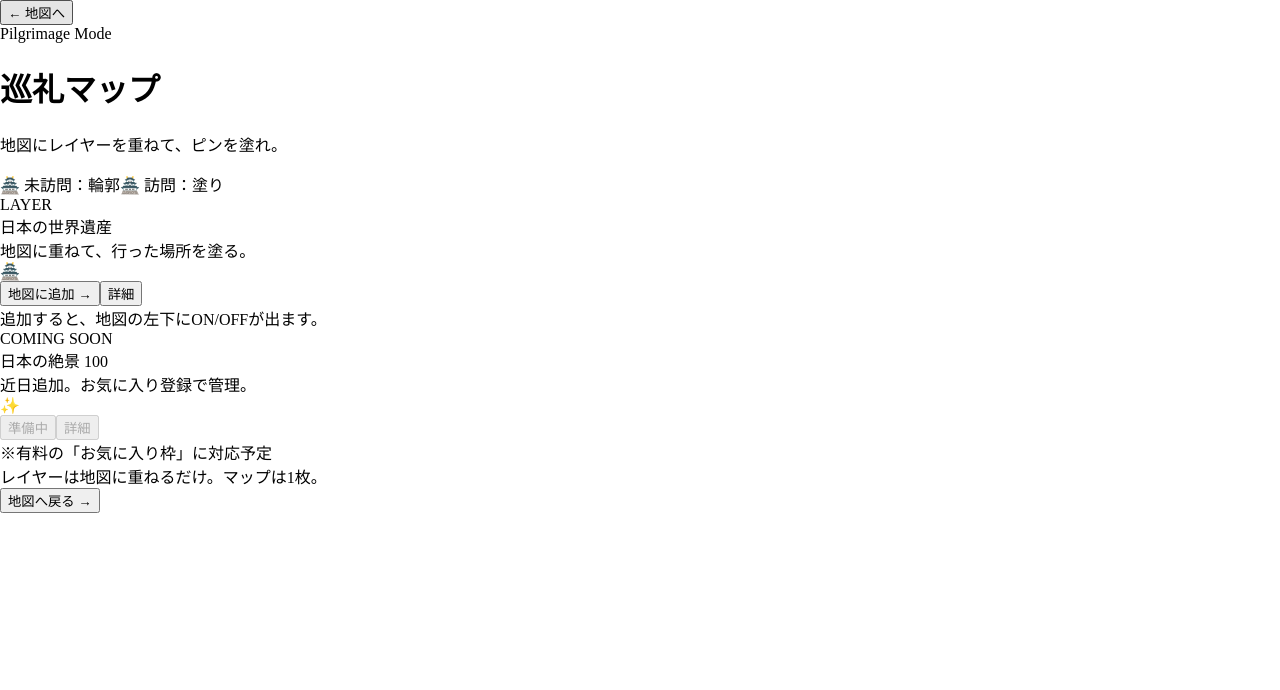
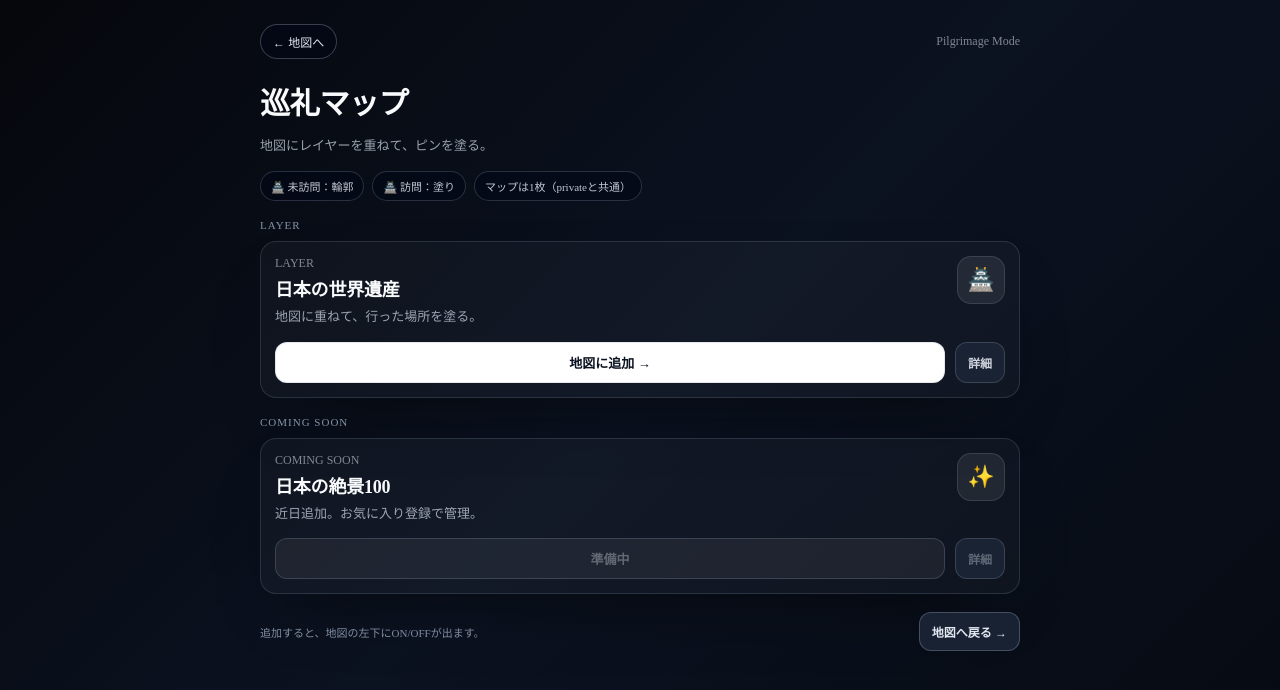
Before and after one commit to sakasakainfinity-dotcom/travel-memory, a Next.js app: page /pilgrimage in a window 1280 px wide. Shown: the top 690 px of the page. Built offline with nearby package versions, Linux system fonts and the light colour scheme.

Commit message:
Refactor PilgrimageMenuPage to PilgrimagePage

```diff
--- a/src/app/pilgrimage/page.tsx
+++ b/src/app/pilgrimage/page.tsx
@@ -1,155 +1,306 @@
 "use client";
 
 import { useRouter } from "next/navigation";
+import { useEffect, useMemo, useState } from "react";
 
-export default function PilgrimageMenuPage() {
+type LayerDef = {
+  slug: string;
+  title: string;
+  desc: string;
+  emoji: string;
+  status?: "live" | "coming";
+};
+
+const LAYERS: LayerDef[] = [
+  {
+    slug: "jp-world-heritage",
+    title: "日本の世界遺産",
+    desc: "地図に重ねて、行った場所を塗る。",
+    emoji: "🏯",
+    status: "live",
+  },
+  {
+    slug: "jp-best-views-100",
+    title: "日本の絶景100",
+    desc: "近日追加。お気に入り登録で管理。",
+    emoji: "✨",
+    status: "coming",
+  },
+];
+
+const LS_LAYER_TOGGLE_VISIBLE = "tm_layer_toggle_visible";
+const LS_ENABLED_LAYER_SLUGS = "tm_enabled_layer_slugs";
+
+export default function PilgrimagePage() {
   const router = useRouter();
+  const [enabled, setEnabled] = useState<string[]>([]);
+  const [justAdded, setJustAdded] = useState<string | null>(null);
 
-  console.log("PILGRIMAGE PAGE HIT: src/app/pilgrimage/page.tsx");
+  useEffect(() => {
+    try {
+      const raw = localStorage.getItem(LS_ENABLED_LAYER_SLUGS);
+      const arr = raw ? JSON.parse(raw) : [];
+      setEnabled(Array.isArray(arr) ? arr : []);
+    } catch {
+      setEnabled([]);
+    }
+  }, []);
+
   const addLayer = (slug: string) => {
-    // 将来：お気に入り/課金の管理もここに入れる
-    localStorage.setItem("tm_layer_toggle_visible", "1");
+    localStorage.setItem(LS_LAYER_TOGGLE_VISIBLE, "1");
 
-    // 既存のON一覧に追加（重複は除外）
-    const raw = localStorage.getItem("tm_enabled_layer_slugs");
-    let arr: string[] = [];
-    try {
-      const parsed = raw ? JSON.parse(raw) : [];
-      arr = Array.isArray(parsed) ? parsed : [];
-    } catch {
-      arr = [];
-    }
-    const next = Array.from(new Set([...arr, slug]));
-    localStorage.setItem("tm_enabled_layer_slugs", JSON.stringify(next));
+    const next = Array.from(new Set([...enabled, slug]));
+    setEnabled(next);
+    localStorage.setItem(LS_ENABLED_LAYER_SLUGS, JSON.stringify(next));
 
-    // private地図へ
+    setJustAdded(slug);
+
+    // private地図へ戻す（あなたの地図ルートが違うならここだけ変えて）
     router.push("/");
   };
 
+  const liveLayers = useMemo(() => LAYERS.filter((l) => l.status !== "coming"), []);
+  const comingLayers = useMemo(() => LAYERS.filter((l) => l.status === "coming"), []);
+
   return (
-    <div className="min-h-[100svh] bg-gradient-to-b from-black via-neutral-950 to-[#060A12] text-white">
-      {/* Top */}
-      <header className="mx-auto max-w-5xl px-4 pt-6 flex items-center justify-between">
+    <div
+      style={{
+        minHeight: "100svh",
+        background: "linear-gradient(135deg, #05070c, #0b1220, #060a12)",
+        color: "#f8fafc",
+        padding: "24px",
+      }}
+    >
+      <div style={{ maxWidth: 760, margin: "0 auto" }}>
+        {/* Top bar */}
+        <div style={{ display: "flex", alignItems: "center", justifyContent: "space-between", gap: 12 }}>
           <button
+            type="button"
             onClick={() => router.push("/")}
-          className="rounded-full border border-white/15 bg-white/5 px-4 py-2 text-sm hover:bg-white/10 transition"
+            style={{
+              padding: "8px 12px",
+              borderRadius: 999,
+              border: "1px solid rgba(148,163,184,0.35)",
+              background: "rgba(2,6,23,0.55)",
+              color: "#e2e8f0",
+              fontSize: 12,
+              cursor: "pointer",
+            }}
           >
             ← 地図へ
           </button>
 
-        <div className="text-xs text-white/50">
-          Pilgrimage Mode
+          <div style={{ fontSize: 12, color: "rgba(226,232,240,0.55)" }}>Pilgrimage Mode</div>
         </div>
-      </header>
 
         {/* Hero */}
-      <main className="mx-auto max-w-5xl px-4 pt-8 pb-10">
-        <div className="flex items-end justify-between gap-6">
-          <div>
-            <h1 className="text-2xl md:text-4xl font-semibold tracking-tight">
+        <div style={{ marginTop: 18 }}>
+          <h1 style={{ fontSize: 30, fontWeight: 900, letterSpacing: -0.3, marginBottom: 8 }}>
             巡礼マップ
           </h1>
-            <p className="mt-2 text-white/60 text-sm md:text-base">
-              地図にレイヤーを重ねて、ピンを塗れ。
+          <p style={{ color: "rgba(203,213,225,0.75)", fontSize: 13, lineHeight: 1.6, marginBottom: 14 }}>
+            地図にレイヤーを重ねて、ピンを塗る。
           </p>
-          </div>
 
-          <div className="hidden md:flex items-center gap-2">
-            <span className="inline-flex items-center gap-2 rounded-full border border-white/10 bg-white/5 px-3 py-1 text-xs text-white/70">
-              🏯 未訪問：輪郭
-            </span>
-            <span className="inline-flex items-center gap-2 rounded-full border border-white/10 bg-white/5 px-3 py-1 text-xs text-white/70">
-              🏯 訪問：塗り
-            </span>
+          {/* chips */}
+          <div style={{ display: "flex", flexWrap: "wrap", gap: 8 }}>
+            <Chip text="🏯 未訪問：輪郭" />
+            <Chip text="🏯 訪問：塗り" />
+            <Chip text="マップは1枚（privateと共通）" />
           </div>
         </div>
 
-        {/* Layer Cards */}
-        <section className="mt-8 grid gap-4 md:grid-cols-2">
-          {/* World Heritage */}
-          <div className="rounded-3xl border border-white/10 bg-white/[0.03] p-5 md:p-6 shadow-[0_30px_80px_-40px_rgba(0,0,0,0.85)]">
-            <div className="flex items-start justify-between gap-4">
-              <div>
-                <div className="text-xs text-white/50">LAYER</div>
-                <div className="mt-1 text-lg font-semibold">日本の世界遺産</div>
-                <div className="mt-2 text-sm text-white/60">
-                  地図に重ねて、行った場所を塗る。
+        {/* Live layers */}
+        <SectionTitle title="LAYER" />
+        <div style={{ display: "grid", gridTemplateColumns: "1fr", gap: 12 }}>
+          {liveLayers.map((l) => (
+            <LayerCard
+              key={l.slug}
+              layer={l}
+              enabled={enabled.includes(l.slug)}
+              onAdd={() => addLayer(l.slug)}
+              onDetail={() => router.push(`/pilgrimage/${l.slug}`)}
+            />
+          ))}
         </div>
-              </div>
-              <div className="h-12 w-12 rounded-2xl bg-white/10 border border-white/10 grid place-items-center text-xl">
-                🏯
+
+        {/* Coming soon */}
+        <div style={{ marginTop: 18 }}>
+          <SectionTitle title="COMING SOON" />
+          <div style={{ display: "grid", gridTemplateColumns: "1fr", gap: 12 }}>
+            {comingLayers.map((l) => (
+              <LayerCard key={l.slug} layer={l} enabled={false} disabled onAdd={() => {}} onDetail={() => {}} />
+            ))}
           </div>
         </div>
 
-            <div className="mt-5 flex gap-3">
+        {/* Footer hint */}
+        <div style={{ marginTop: 18, display: "flex", alignItems: "center", justifyContent: "space-between", gap: 12 }}>
+          <div style={{ fontSize: 11, color: "rgba(148,163,184,0.85)" }}>
+            追加すると、地図の左下にON/OFFが出ます。
+          </div>
           <button
-                onClick={() => addLayer("jp-world-heritage")}
-                className="flex-1 rounded-2xl bg-white text-black px-4 py-3 font-semibold hover:opacity-90 transition"
+            onClick={() => router.push("/")}
+            style={{
+              padding: "10px 12px",
+              borderRadius: 12,
+              background: "rgba(30,41,59,0.8)",
+              border: "1px solid rgba(148,163,184,0.35)",
+              color: "#e2e8f0",
+              cursor: "pointer",
+              fontSize: 12,
+              fontWeight: 700,
+              whiteSpace: "nowrap",
+            }}
           >
-                地図に追加 →
+            地図へ戻る →
           </button>
+        </div>
+
+        {/* Tiny toast-ish note (optional) */}
+        {justAdded && (
+          <div
+            style={{
+              marginTop: 14,
+              padding: "10px 12px",
+              borderRadius: 12,
+              border: "1px solid rgba(34,197,94,0.25)",
+              background: "rgba(34,197,94,0.07)",
+              color: "rgba(226,232,240,0.9)",
+              fontSize: 12,
+              lineHeight: 1.5,
+            }}
+          >
+            ✅ レイヤーを追加しました： <b>{justAdded}</b>
+          </div>
+        )}
+      </div>
+    </div>
+  );
+}
+
+function SectionTitle({ title }: { title: string }) {
+  return (
+    <div style={{ marginTop: 18, marginBottom: 10, fontSize: 11, color: "rgba(148,163,184,0.9)", letterSpacing: 1 }}>
+      {title}
+    </div>
+  );
+}
+
+function Chip({ text }: { text: string }) {
+  return (
+    <span
+      style={{
+        display: "inline-flex",
+        alignItems: "center",
+        gap: 6,
+        padding: "6px 10px",
+        borderRadius: 999,
+        border: "1px solid rgba(148,163,184,0.25)",
+        background: "rgba(2,6,23,0.45)",
+        color: "rgba(226,232,240,0.85)",
+        fontSize: 11,
+      }}
+    >
+      {text}
+    </span>
+  );
+}
+
+function LayerCard({
+  layer,
+  enabled,
+  disabled,
+  onAdd,
+  onDetail,
+}: {
+  layer: LayerDef;
+  enabled: boolean;
+  disabled?: boolean;
+  onAdd: () => void;
+  onDetail: () => void;
+}) {
+  return (
+    <div
+      style={{
+        borderRadius: 16,
+        border: "1px solid rgba(148,163,184,0.20)",
+        background: "rgba(255,255,255,0.03)",
+        padding: 14,
+        boxShadow: "0 30px 80px -45px rgba(0,0,0,0.85)",
+      }}
+    >
+      <div style={{ display: "flex", alignItems: "flex-start", justifyContent: "space-between", gap: 12 }}>
+        <div>
+          <div style={{ fontSize: 12, color: "rgba(226,232,240,0.55)" }}>{disabled ? "COMING SOON" : "LAYER"}</div>
+          <div style={{ marginTop: 4, fontSize: 18, fontWeight: 900, letterSpacing: -0.2 }}>
+            {layer.title}
+          </div>
+          <div style={{ marginTop: 6, fontSize: 13, color: "rgba(203,213,225,0.75)", lineHeight: 1.6 }}>
+            {layer.desc}
+          </div>
+
+          {!disabled && enabled && (
+            <div style={{ marginTop: 10, fontSize: 12, color: "rgba(34,197,94,0.85)", fontWeight: 800 }}>
+              ✔ 追加済み
+            </div>
+          )}
+        </div>
+
+        <div
+          style={{
+            height: 48,
+            width: 48,
+            borderRadius: 14,
+            background: "rgba(255,255,255,0.08)",
+            border: "1px solid rgba(148,163,184,0.20)",
+            display: "grid",
+            placeItems: "center",
+            fontSize: 22,
+            flexShrink: 0,
+          }}
+        >
+          {layer.emoji}
+        </div>
+      </div>
+
+      <div style={{ display: "flex", gap: 10, marginTop: 14 }}>
         <button
-                onClick={() => router.push("/pilgrimage/jp-world-heritage")}
-                className="rounded-2xl border border-white/15 bg-white/5 px-4 py-3 text-sm text-white/85 hover:bg-white/10 transition"
+          onClick={onAdd}
+          disabled={disabled}
+          style={{
+            flex: 1,
+            padding: "10px 12px",
+            borderRadius: 12,
+            background: disabled ? "rgba(255,255,255,0.06)" : "#ffffff",
+            border: "1px solid rgba(148,163,184,0.25)",
+            color: disabled ? "rgba(226,232,240,0.35)" : "#0b1220",
+            cursor: disabled ? "not-allowed" : "pointer",
+            fontSize: 13,
+            fontWeight: 900,
+          }}
+        >
+          {disabled ? "準備中" : "地図に追加 →"}
+        </button>
+
+        <button
+          onClick={onDetail}
+          disabled={disabled}
+          style={{
+            padding: "10px 12px",
+            borderRadius: 12,
+            background: "rgba(30,41,59,0.75)",
+            border: "1px solid rgba(148,163,184,0.25)",
+            color: disabled ? "rgba(226,232,240,0.35)" : "rgba(226,232,240,0.9)",
+            cursor: disabled ? "not-allowed" : "pointer",
+            fontSize: 12,
+            fontWeight: 800,
+            whiteSpace: "nowrap",
+          }}
         >
           詳細
         </button>
       </div>
-
-            <div className="mt-3 text-xs text-white/45">
-              追加すると、地図の左下にON/OFFが出ます。
-            </div>
-          </div>
-
-          {/* Coming Soon */}
-          <div className="rounded-3xl border border-white/10 bg-white/[0.02] p-5 md:p-6">
-            <div className="flex items-start justify-between gap-4">
-              <div>
-                <div className="text-xs text-white/50">COMING SOON</div>
-                <div className="mt-1 text-lg font-semibold">日本の絶景 100</div>
-                <div className="mt-2 text-sm text-white/60">
-                  近日追加。お気に入り登録で管理。
-                </div>
-              </div>
-              <div className="h-12 w-12 rounded-2xl bg-white/10 border border-white/10 grid place-items-center text-xl">
-                ✨
-              </div>
-            </div>
-
-            <div className="mt-5 flex gap-3">
-              <button
-                disabled
-                className="flex-1 rounded-2xl bg-white/10 text-white/50 px-4 py-3 font-semibold cursor-not-allowed"
-              >
-                準備中
-              </button>
-              <button
-                disabled
-                className="rounded-2xl border border-white/10 bg-white/[0.03] px-4 py-3 text-sm text-white/40 cursor-not-allowed"
-              >
-                詳細
-              </button>
-            </div>
-
-            <div className="mt-3 text-xs text-white/45">
-              ※有料の「お気に入り枠」に対応予定
-            </div>
-          </div>
-        </section>
-
-        {/* Bottom hint (minimal text) */}
-        <div className="mt-8 flex items-center justify-between">
-          <div className="text-xs text-white/45">
-            レイヤーは地図に重ねるだけ。マップは1枚。
-          </div>
-          <button
-            onClick={() => router.push("/")}
-            className="rounded-full border border-white/15 bg-white/5 px-4 py-2 text-sm hover:bg-white/10 transition"
-          >
-            地図へ戻る →
-          </button>
-        </div>
-      </main>
     </div>
   );
 }
```
Lines whose indentation alone changed are shown as unchanged.
